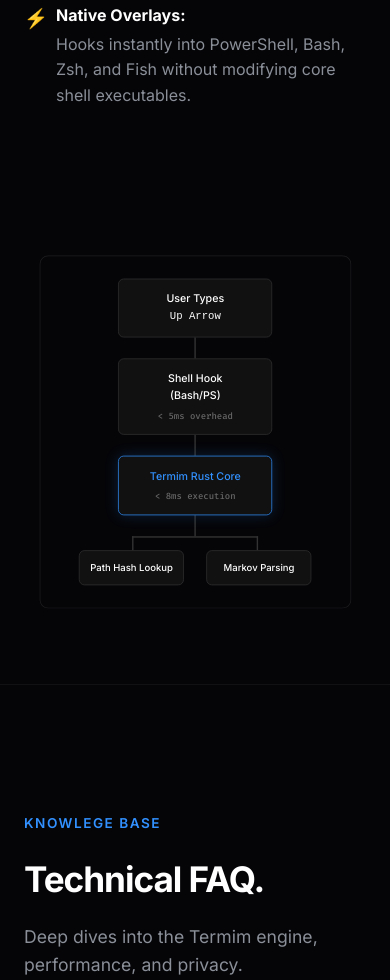
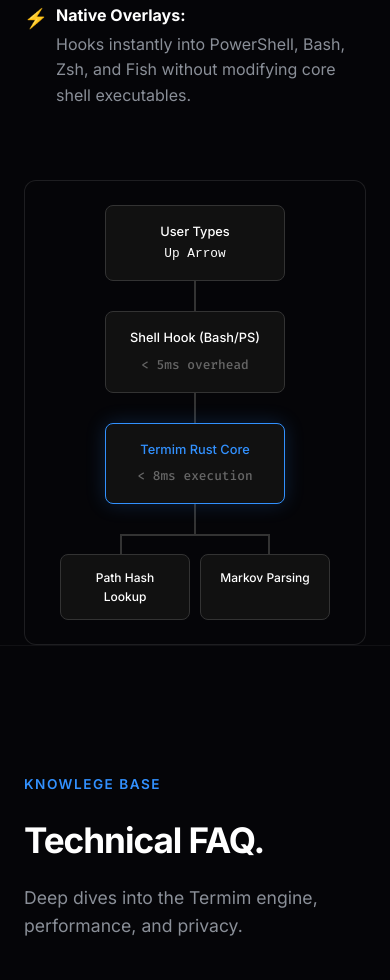
Before and after one commit to akhtarx/termim, a plain HTML site: page docs/index.html in a window 390 px wide. Shown: the part 7579-8559 px from the top of the page. Drawn offline with Linux system fonts and the light colour scheme; no server answers.

Commit message:
docs and github page

```diff
--- a/docs/styles.css
+++ b/docs/styles.css
@@ -1148,7 +1148,26 @@ footer {
     .faq-trigger { padding: 1.4rem; font-size: 0.9rem; }
     .faq-inner { padding: 0 1.4rem 1.4rem 1.4rem; }
 
-    .arch-graph { transform: scale(0.7); margin-left: -15%; width: 130%; }
+    .arch-graph {
+        padding: 1.5rem;
+        width: 100%;
+        transform: none;
+        margin: 0;
+        display: flex;
+        flex-direction: column;
+        align-items: center;
+    }
+
+    .node {
+        width: 180px;
+        padding: 1rem;
+        font-size: 0.8rem;
+        min-height: auto;
+    }
+
+    .line.split { width: 150px; }
+    .node-row { gap: 10px; width: 100%; justify-content: center; }
+    .node.data { width: 130px; font-size: 0.75rem; }
 
     .install-card { padding: 2rem 1.2rem; }
     .install-switcher { scale: 0.85; }
```
Also changed, not shown: docs/index.html (+1 -2 lines).
